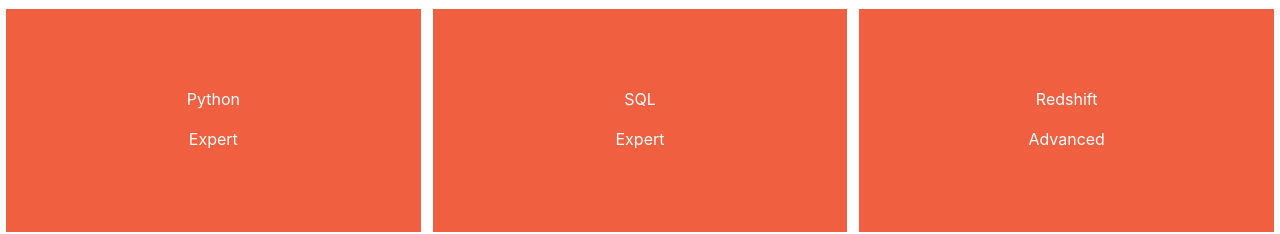
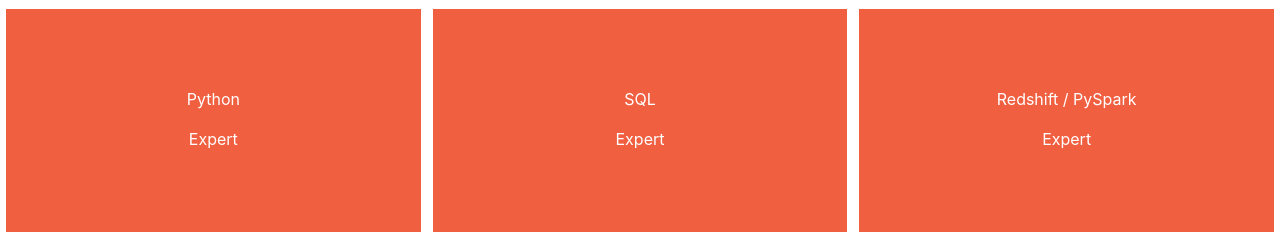
Before and after one commit to itoro-michael/static_port_site, a website with bundled scripts: page index.html in a window 1280 px wide. Shown: the part 1888-2122 px from the top of the page. Built offline with nearby package versions, Linux system fonts and the light colour scheme.

Commit message:
Add Pyspark expert

```diff
--- a/index.html
+++ b/index.html
@@ -194,8 +194,8 @@
 						<div class="skill-padding">
 							<div class="skill-container">
 								<div class="skill-text">
-									<p>Redshift</p>
-									<p>Advanced</p>
+									<p>Redshift / PySpark</p>
+									<p>Expert</p>
 								</div>
 							</div>
 						</div>
```
